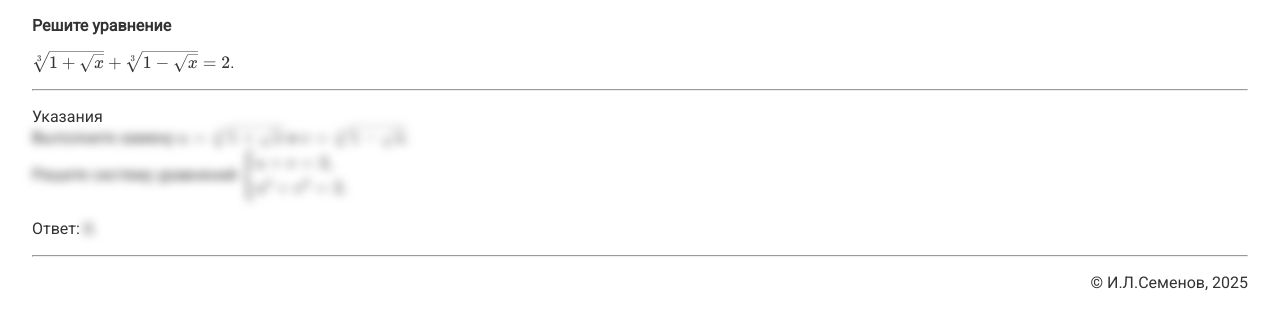
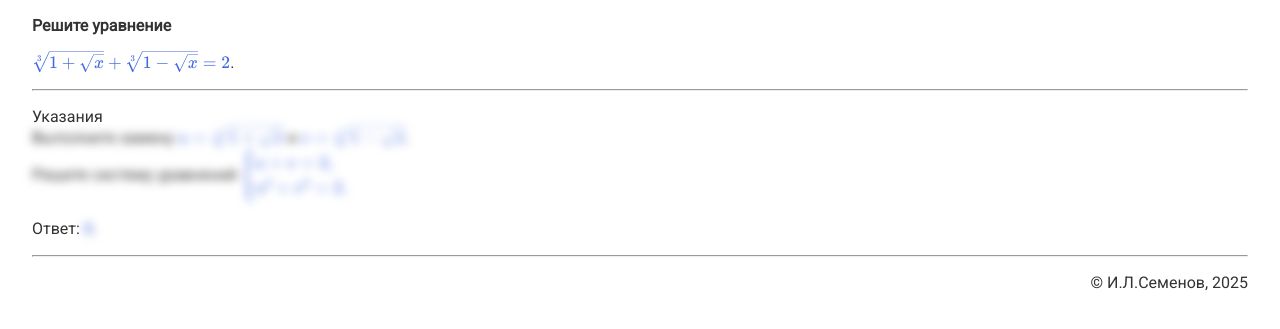
Before and after one commit to igorlsemenov/math, a Jekyll site: the page built from алгебра/сканави/6.037.md, in a window 1280 px wide. Shown: the top 329 px of the page. Built offline with Jekyll 4.4.1, drawn with Linux system fonts in a browser that asks for light colours.

Commit message:
Update default.html

```diff
--- a/_layouts/default.html
+++ b/_layouts/default.html
@@ -64,7 +64,7 @@
       }
       .footer { text-align: end; }
       a { font-style: italic; font-size: 90%; }
-      .katex { font-size: 1.1em !important; color: color: var(--math_color); }
+      .katex { font-size: 1.1em !important; color: var(--math_color); }
       .footer { text-align: end; }
     </style>
   </head>
```
